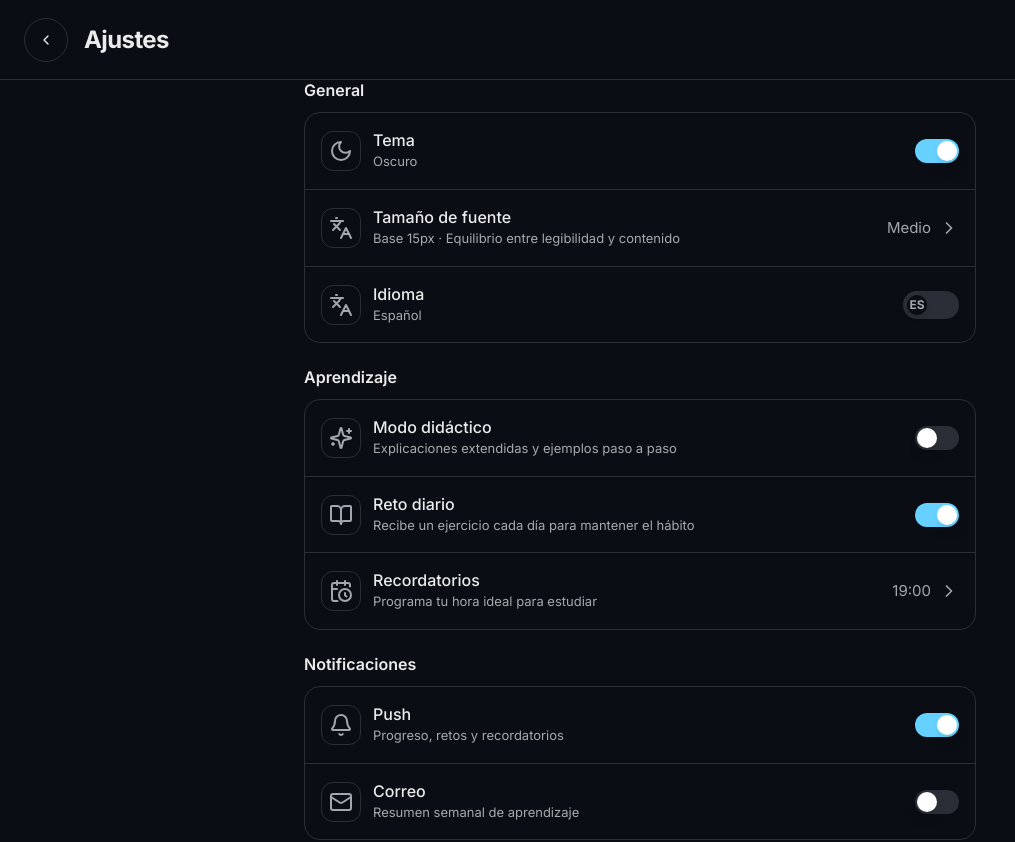
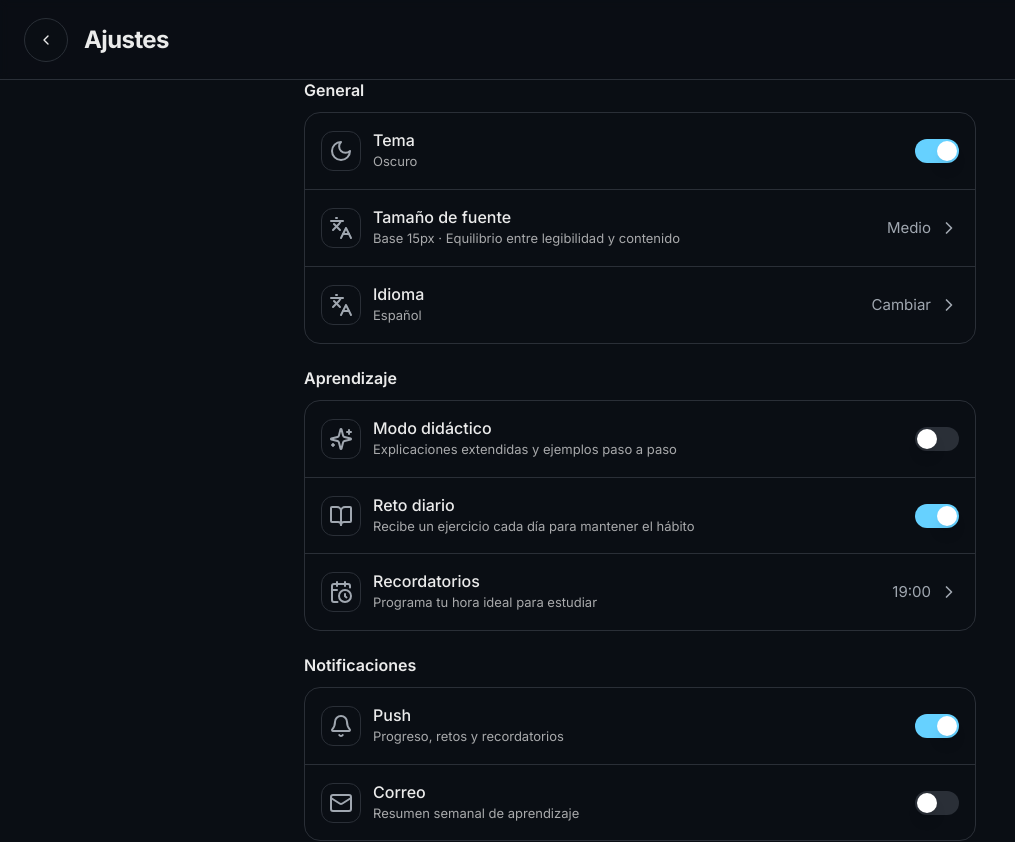
Before and after one commit to Lume03/Codecraft, a Next.js app: page /settings in a window 1280 px wide. Shown: the top 842 px of the page, without its empty margins (0-1015 px from the left). Built offline with nearby package versions, Linux system fonts and the light colour scheme.

Commit message:
tu lo ves bien visualmente hablado en UI/UX ? no me parece nada baonito

```diff
--- a/src/app/settings/page.tsx
+++ b/src/app/settings/page.tsx
@@ -49,13 +49,6 @@ export default function SettingsPage() {
     setIsDarkTheme(checked);
   };
 
-  const handleLanguageChange = (checked: boolean) => {
-    const newLang = checked ? 'en' : 'es';
-    setLanguage(newLang);
-    // En una app real, aquí llamarías a tu librería de i18n para cambiar el idioma.
-    localStorage.setItem('language', newLang);
-  };
-
   const handleLogout = async () => {
     if (auth) {
       await signOut(auth);
@@ -88,12 +81,9 @@ export default function SettingsPage() {
           <SettingsRow
             icon={Languages}
             title="Idioma"
-            subtitle={language === 'es' ? 'Español' : 'English'}
-            trailing={{
-              type: 'language-toggle',
-              checked: language === 'en',
-              onCheckedChange: handleLanguageChange,
-            }}
+            subtitle="Español"
+            trailing={{ type: 'text', value: 'Cambiar' }}
+            href="#"
           />
         </SettingsSection>
 
--- a/src/components/settings/settings-row.tsx
+++ b/src/components/settings/settings-row.tsx
@@ -3,32 +3,6 @@ import { ChevronRight } from 'lucide-react';
 import Link from 'next/link';
 import React from 'react';
 import { IOSSwitch } from '../ui/switch';
-
-interface LanguageToggleProps {
-  checked: boolean;
-  onCheckedChange: (checked: boolean) => void;
-}
-
-const LanguageToggle = ({ checked, onCheckedChange }: LanguageToggleProps) => (
-  <div
-    onClick={() => onCheckedChange(!checked)}
-    role="switch"
-    aria-checked={checked}
-    className="flex h-7 w-14 cursor-pointer items-center rounded-full bg-input p-1 transition-colors"
-  >
-    <div
-      className={cn(
-        "flex h-5 w-5 items-center justify-center rounded-full bg-background shadow-md transition-transform",
-        checked ? "translate-x-7" : "translate-x-0"
-      )}
-    >
-      <span className="text-xs font-bold text-muted-foreground">
-        {checked ? 'EN' : 'ES'}
-      </span>
-    </div>
-  </div>
-);
-
 
 interface SettingsRowProps {
   icon: React.ElementType;
@@ -36,7 +10,6 @@ interface SettingsRowProps {
   subtitle: string;
   trailing?:
     | { type: 'toggle'; checked: boolean; onCheckedChange: (checked: boolean) => void }
-    | { type: 'language-toggle'; checked: boolean; onCheckedChange: (checked: boolean) => void }
     | { type: 'chevron' }
     | { type: 'text'; value: string };
   href?: string;
@@ -70,9 +43,6 @@ export function SettingsRow({ icon: Icon, title, subtitle, trailing, href, onCli
           {trailing.type === 'toggle' && (
             <IOSSwitch checked={trailing.checked} onCheckedChange={trailing.onCheckedChange} />
           )}
-          {trailing.type === 'language-toggle' && (
-             <LanguageToggle checked={trailing.checked} onCheckedChange={trailing.onCheckedChange} />
-          )}
           {trailing.type === 'chevron' && <ChevronRight className="h-5 w-5 text-muted-foreground" />}
           {trailing.type === 'text' && (
             <div className="flex items-center gap-2">
```
